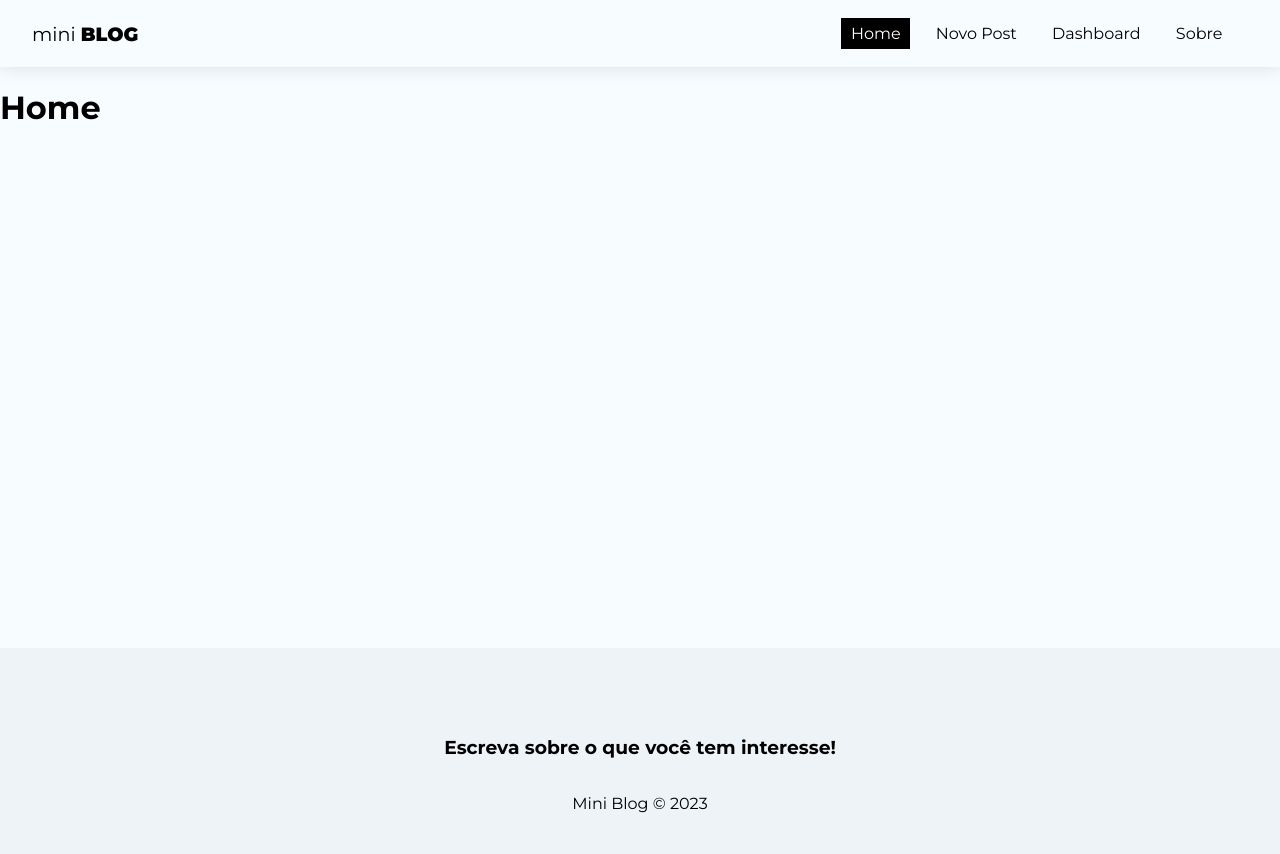
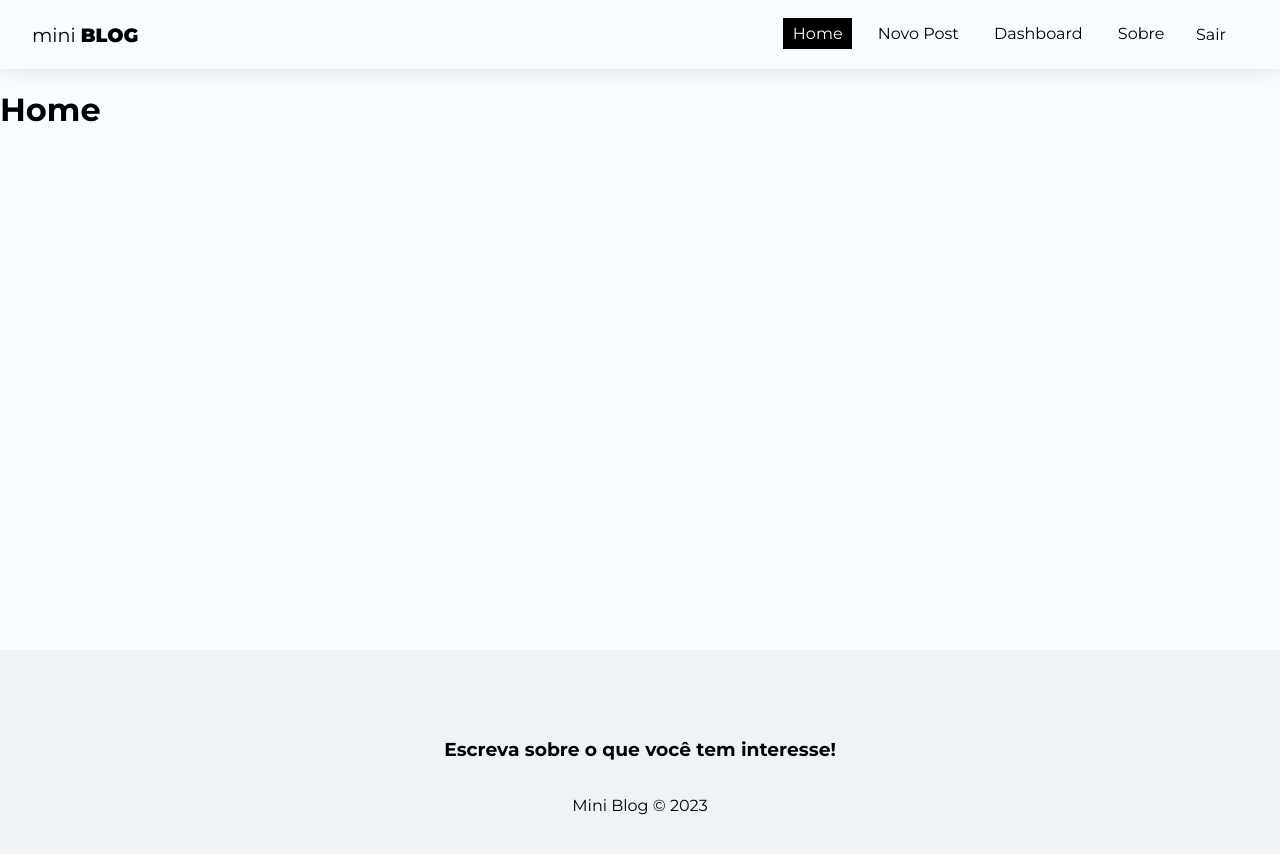
Before and after one commit to NicollasRyan/miniBlog, a React (Create React App) app: page / in a window 1280 px wide. Shown: the top 854 px of the page. Built offline with nearby package versions, Linux system fonts and the light colour scheme; no server answers; sample sign-in values are in the browser's storage.

Commit message:
Função de logout

```diff
--- a/src/components/Navbar/index.js
+++ b/src/components/Navbar/index.js
@@ -7,6 +7,7 @@
 
 export function Navbar() {
   const { user } = useAuthValue();
+  const { logout } = useAuthentication();
   return (
     <nav className={styles.navbar}>
       <NavLink to="/" className={styles.brand}>
@@ -69,6 +70,11 @@
             Sobre
           </NavLink>
         </li>
+        {user && (
+          <li>
+            <button onClick={logout}>Sair</button>
+          </li>
+        )}
       </ul>
     </nav>
   );
--- a/src/hooks/useAuthentication.js
+++ b/src/hooks/useAuthentication.js
@@ -63,6 +63,12 @@
     }
   };
 
+  const logout = () => {
+    checkIfisCancelled();
+
+    signOut(auth);
+  };
+
   useEffect(() => {
     return () => setCancelled(true);
   }, []);
@@ -72,5 +78,6 @@
     createUser,
     error,
     loading,
+    logout,
   };
 };
```
